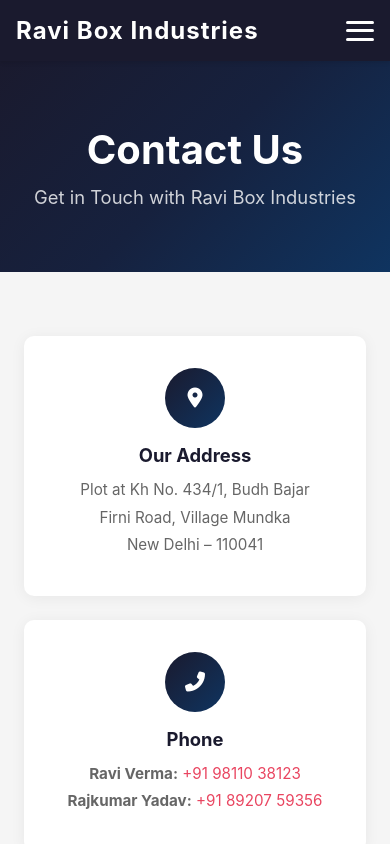
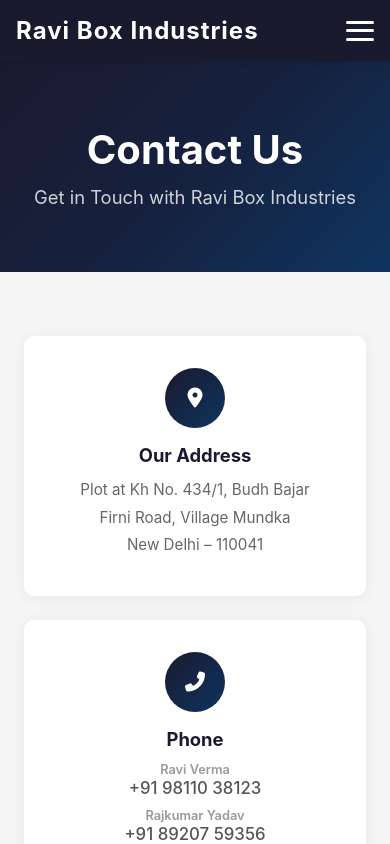
Before and after one commit to sahilverma2209/ravi-box-industries, a React (Create React App) app: page /#/contact in a window 390 px wide. Shown: the top 844 px of the page. Built offline with nearby package versions, Linux system fonts and the light colour scheme.

Commit message:
Polish contact styles: lighter phone weight, no caps, WhatsApp form

```diff
--- a/src/pages/Contact.js
+++ b/src/pages/Contact.js
@@ -48,8 +48,14 @@ function Contact() {
                 <i className="fas fa-phone-alt"></i>
               </div>
               <h3>Phone</h3>
-              <p><strong>Ravi Verma:</strong> <a href="tel:+919811038123">+91 98110 38123</a></p>
-              <p><strong>Rajkumar Yadav:</strong> <a href="tel:+918920759356">+91 89207 59356</a></p>
+              <div className="contact-phone-entry">
+                <span className="contact-name">Ravi Verma</span>
+                <a href="tel:+919811038123" className="contact-number">+91 98110 38123</a>
+              </div>
+              <div className="contact-phone-entry">
+                <span className="contact-name">Rajkumar Yadav</span>
+                <a href="tel:+918920759356" className="contact-number">+91 89207 59356</a>
+              </div>
             </div>
             <div className="contact-card">
               <div className="contact-card-icon">
--- a/src/pages/Pages.css
+++ b/src/pages/Pages.css
@@ -834,14 +834,44 @@
    CONTACT LINK STYLES
    =========================== */
 .contact-card a {
-  color: #e94560;
+  color: #555;
   text-decoration: none;
   transition: color 0.3s ease;
 }
 
 .contact-card a:hover {
-  color: #d63451;
+  color: #1a1a2e;
   text-decoration: underline;
+}
+
+/* Contact phone entry - name + number on separate lines */
+.contact-phone-entry {
+  display: flex;
+  flex-direction: column;
+  margin-bottom: 0.6rem;
+}
+
+.contact-phone-entry:last-child {
+  margin-bottom: 0;
+}
+
+.contact-name {
+  font-size: 0.8rem;
+  color: #999;
+  font-weight: 600;
+  margin-bottom: 0.1rem;
+}
+
+.contact-number {
+  font-size: 1.05rem;
+  color: #444;
+  font-weight: 500;
+  text-decoration: none;
+  transition: color 0.3s ease;
+}
+
+.contact-number:hover {
+  color: #1a1a2e;
 }
 
 /* ===========================
```
